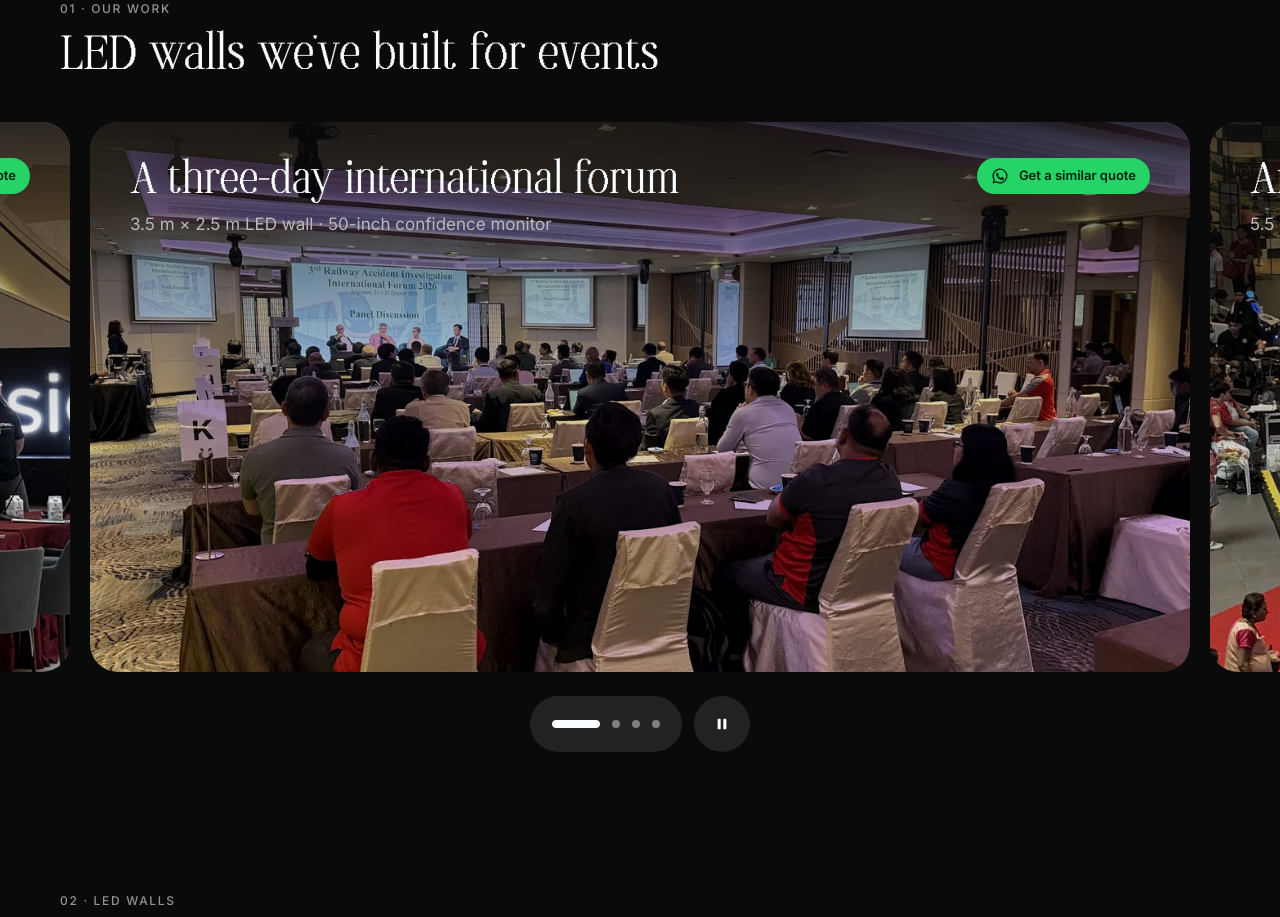
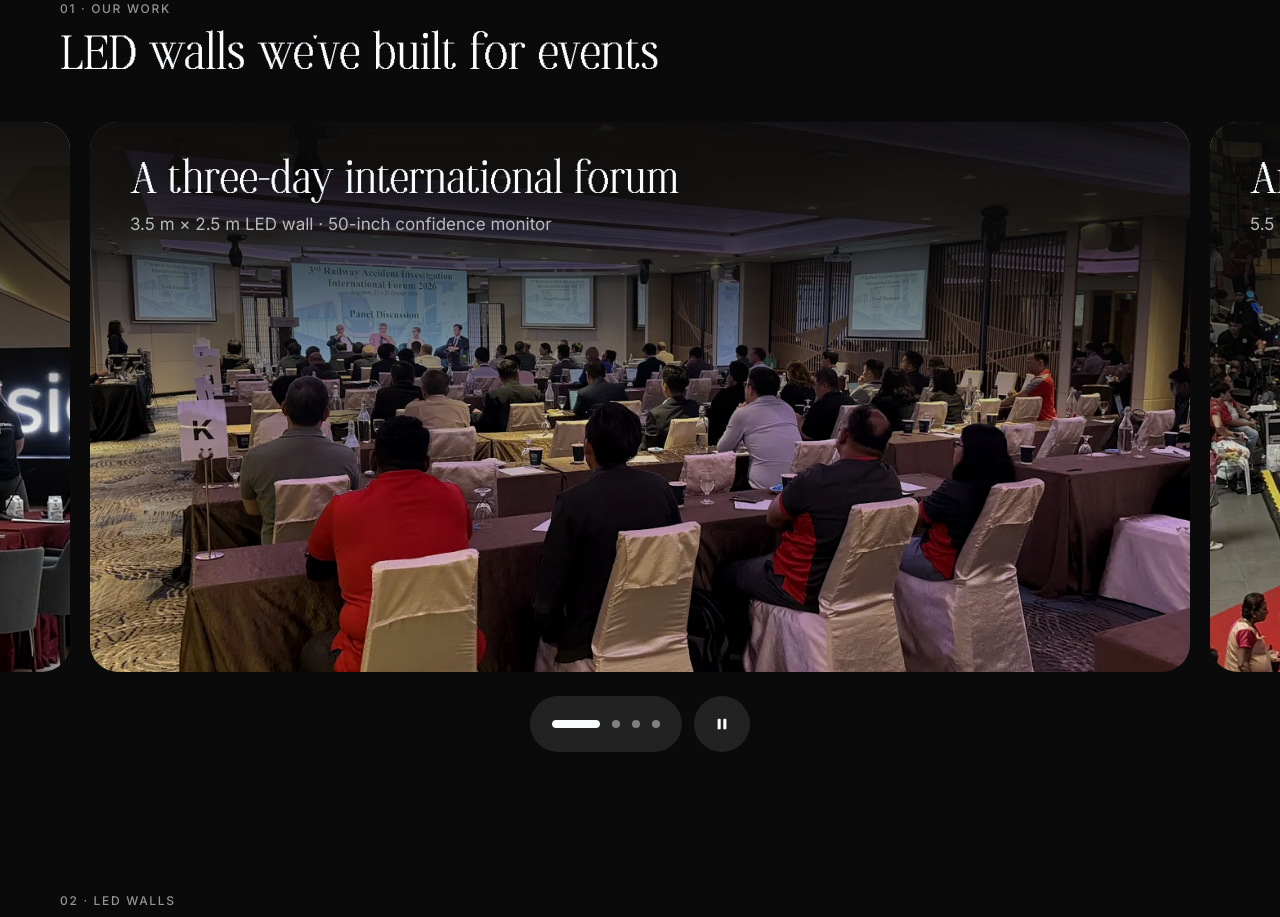
Before and after one commit to PixelPro-Studios/pixelpro-website, a Next.js app: page /mockup/led-walls-v2 in a window 1280 px wide. Shown: the part 940-1857 px from the top of the page. Built offline with nearby package versions, Linux system fonts and the light colour scheme.

Commit message:
Mockups v2 gallery: darker top shade for readable titles; card WhatsApp button removed (corner button covers it)

```diff
--- a/app/mockup/_v2/shared.tsx
+++ b/app/mockup/_v2/shared.tsx
@@ -236,7 +236,7 @@ export function FloatingWa({ wa }: { wa: string }) {
    auto-advances every 6 s while on screen; dot bar where the current dot stretches into a filling progress line;
    round play/pause button. Stops for good once the visitor swipes or clicks. No autoplay under reduced motion. */
 const SLIDE_MS = 6000;
-export function WorkCarousel({ projects, wa }: { projects: Project[]; wa: string }) {
+export function WorkCarousel({ projects }: { projects: Project[] }) {
   const root = useRef<HTMLDivElement>(null);
   const track = useRef<HTMLDivElement>(null);
   const [i, setI] = useState(0);
@@ -310,9 +310,6 @@ export function WorkCarousel({ projects, wa }: { projects: Project[]; wa: string
                 <h3 className="v2-gal-title">{p.title}</h3>
                 <p className="v2-gal-sub">{p.spec.join(" · ")}</p>
               </div>
-              <a href={wa} target="_blank" rel="noopener noreferrer" className="v2-btn v2-btn-wa v2-btn-xs" tabIndex={k === i ? 0 : -1}>
-                <WaIcon /> Get a similar quote
-              </a>
             </div>
             {p.tag && <span className="v2-chip v2-chip-light v2-gal-tag">{p.tag}</span>}
           </article>
--- a/app/mockup/_v2/v2.css
+++ b/app/mockup/_v2/v2.css
@@ -140,7 +140,8 @@
 .v2-gal-slide { position: relative; flex: none; width: min(1100px, 88vw); aspect-ratio: 16 / 8; border-radius: 28px; overflow: hidden; background: #111; scroll-snap-align: center; }
 .v2-gal-slide .v2-cover { transition: transform 1200ms var(--ease-out); transform: scale(1.04); }
 .v2-gal-slide.is-current .v2-cover { transform: none; }
-.v2-gal-shade { position: absolute; inset: 0; background: linear-gradient(180deg, rgba(10, 10, 10, 0.78) 0%, rgba(10, 10, 10, 0.2) 38%, rgba(10, 10, 10, 0) 60%); }
+.v2-gal-shade { position: absolute; inset: 0; background: linear-gradient(180deg, rgba(10, 10, 10, 0.94) 0%, rgba(10, 10, 10, 0.82) 18%, rgba(10, 10, 10, 0.45) 36%, rgba(10, 10, 10, 0) 58%); }
+.v2-gal-title { text-shadow: 0 2px 24px rgba(0, 0, 0, 0.6); }
 .v2-gal-top { position: absolute; z-index: 1; top: 0; left: 0; right: 0; display: flex; align-items: flex-start; justify-content: space-between; gap: 20px; padding: 36px 40px; }
 .v2-gal-title { font-family: var(--font-oliveira), serif; font-weight: 400; font-size: clamp(28px, 3.4vw, 48px); line-height: 1.05; letter-spacing: -0.015em; }
 .v2-gal-sub { margin-top: 8px; font-size: 17px; color: var(--mut); }
--- a/app/mockup/led-walls-v2/LedV2.tsx
+++ b/app/mockup/led-walls-v2/LedV2.tsx
@@ -237,7 +237,7 @@ export default function LedV2() {
             <h2 id="work-h" className="v2-h2">LED walls we&apos;ve built for events</h2>
           </div>
         </div>
-        <WorkCarousel projects={LED_PROJECTS} wa={WA} />
+        <WorkCarousel projects={LED_PROJECTS} />
       </section>
 
       {/* 3. LED walls (LUSTRE): chapters with a sticky photo that changes */}
```
